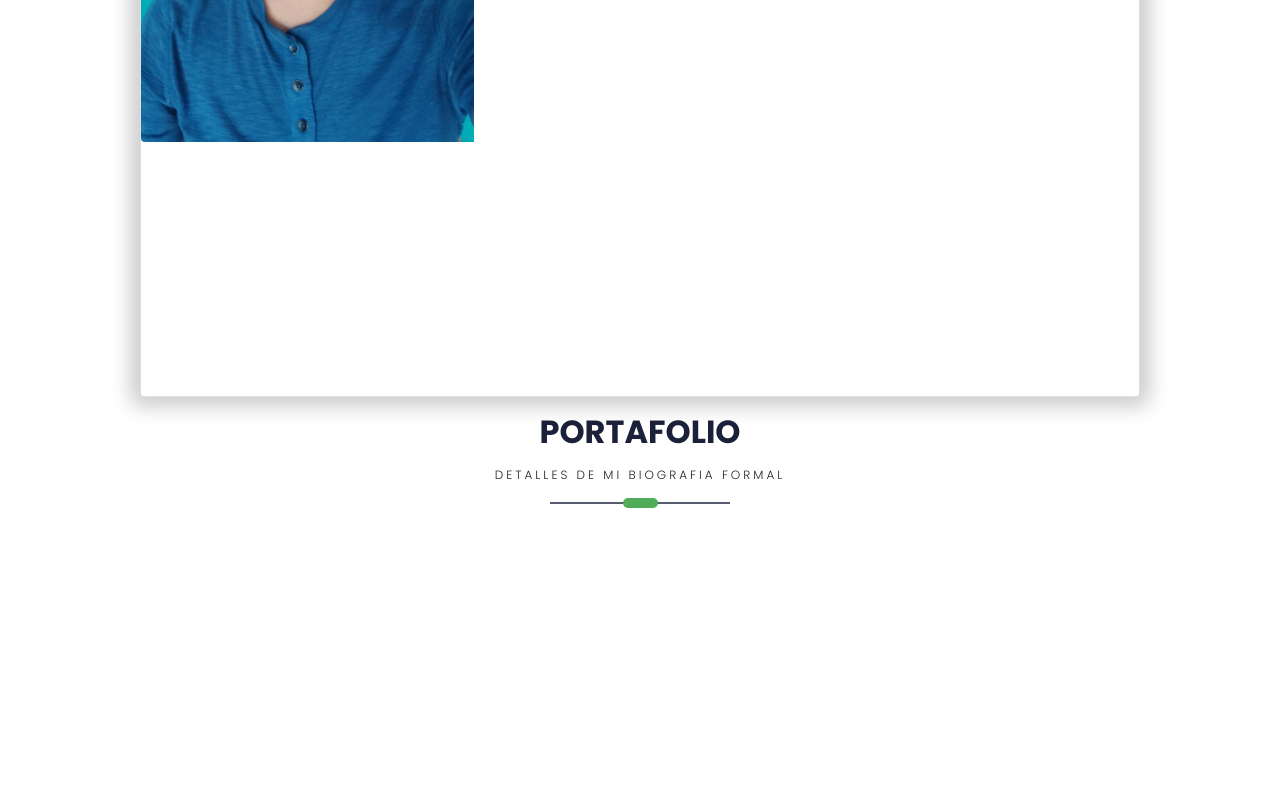
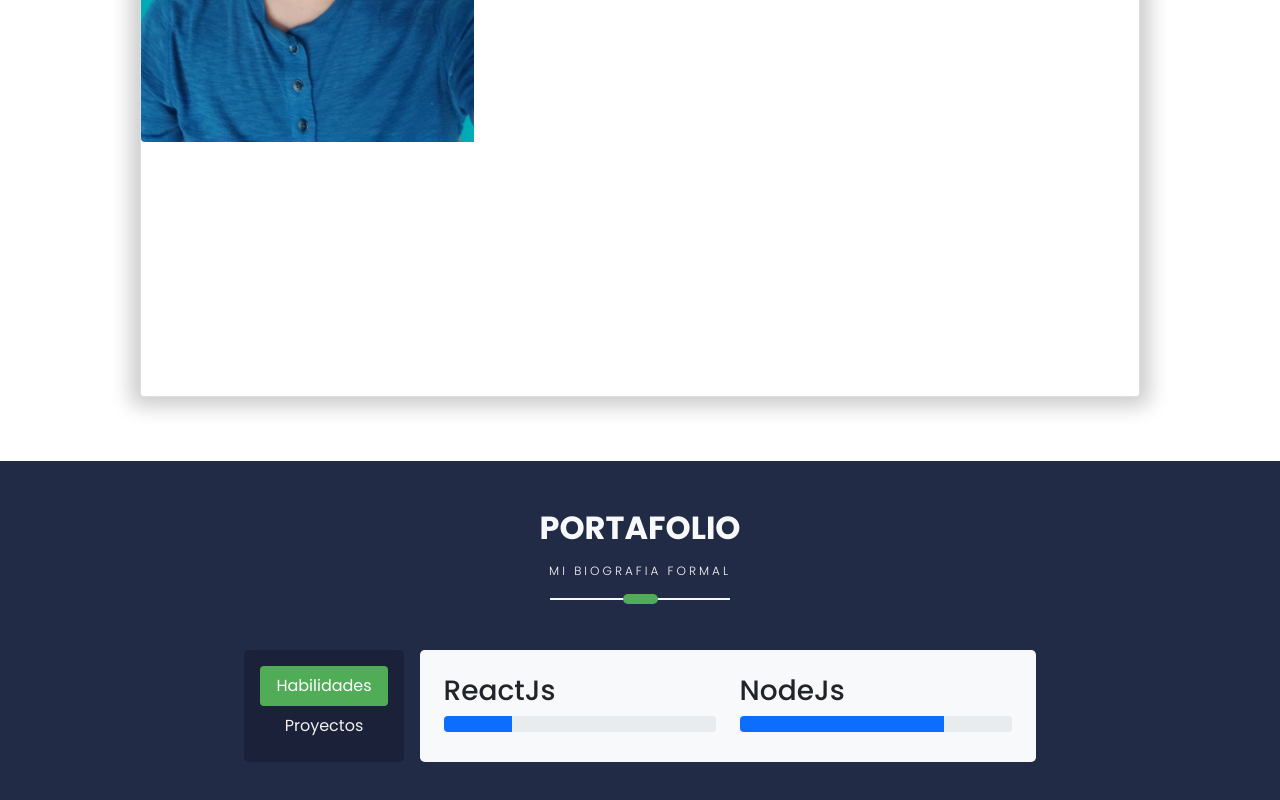
Before and after one commit to JonasG4/portfolio, a React (Create React App) app: page / in a window 1280 px wide. Shown: the part 1300-2100 px from the top of the page. Before the commit the page ends 1854 px from the top, so only its background shows below. Built offline with nearby package versions, Linux system fonts and the light colour scheme.

Commit message:
Agregando la seccion de portafolio

```diff
--- a/public/index.html
+++ b/public/index.html
@@ -14,7 +14,9 @@
   <!-- BOOTSTRAP -->
   <link href="https://cdn.jsdelivr.net/npm/bootstrap@5.1.3/dist/css/bootstrap.min.css" rel="stylesheet"
     integrity="sha384-1BmE4kWBq78iYhFldvKuhfTAU6auU8tT94WrHftjDbrCEXSU1oBoqyl2QvZ6jIW3" crossorigin="anonymous">
-
+  <script src="https://cdn.jsdelivr.net/npm/bootstrap@5.1.3/dist/js/bootstrap.bundle.min.js"
+    integrity="sha384-ka7Sk0Gln4gmtz2MlQnikT1wXgYsOg+OMhuP+IlRH9sENBO0LRn5q+8nbTov4+1p"
+    crossorigin="anonymous"></script>
   <!-- FontAwesome -->
   <script src="https://kit.fontawesome.com/dab50b8499.js" crossorigin="anonymous"></script>
 
--- a/src/Container/Components/NavList.css
+++ b/src/Container/Components/NavList.css
@@ -1,3 +1,3 @@
-.active{
+.nav-active{
     color: var(--mate-green) !important;
 }
--- a/src/Container/Components/NavList.jsx
+++ b/src/Container/Components/NavList.jsx
@@ -4,7 +4,7 @@ import './NavList.css'
 export default function NavList({id, title, active, setSelected}) {
   return (
     <li className="nav-item" onClick={() => setSelected(id)}>
-     <a className={active ? 'nav-link active' : "nav-link text-light"} href={`#${id}`}>{title}</a>
+     <a className={active ? 'nav-link nav-active' : "nav-link text-light"} href={`#${id}`}>{title}</a>
     </li>
     );
 }
--- a/src/Container/Home/Navbar.css
+++ b/src/Container/Home/Navbar.css
@@ -1,7 +1,3 @@
 .bg-mblue{
     background: var(--mate-blue);
 }
-
-.active{
-    color: var(--mate-green) !important;
-}
--- a/src/Container/Home/Navbar.jsx
+++ b/src/Container/Home/Navbar.jsx
@@ -16,7 +16,7 @@ export default function Navbar() {
             title: "Sobre mi"
         },
         {
-            id: "portafolio",
+            id: "portfolio",
             title: "Portafolio"
         },
         {
@@ -27,7 +27,7 @@ export default function Navbar() {
 
     return (
     <div>
-        <ul className="nav justify-content-end bg-mblue py-3 fw-bold active px-5">
+        <ul className="nav justify-content-end bg-mblue py-3 fw-bold px-5">
             {list.map((item) => (
                 <NavList
                     title={item.title}
--- a/src/Container/Home/Profile.css
+++ b/src/Container/Home/Profile.css
@@ -39,6 +39,12 @@ body{
 
 .text-dblue{
     color: var(--dark-blue);
+}
+
+.bg-dblue{ background-color: var(--dark-blue);}
+
+.bg-mgreen{
+    background-color: var(--mate-green) !important;
 }
 
 .btn-mgreen{
@@ -99,6 +105,20 @@ body{
     background-color:var(--mate-green)
 }
 
+button.active{
+    background-color: var(--mate-green) !important;
+}
+
+.btn-link{
+    color: #f1f1f1;
+}
+
+.btn-link:hover{
+    color: #fff;
+    background: rgba(255,255,255,.02);
+    transform: scale(1.02)
+}
+
 .card-aboutMe{
     max-width: 1000px;
     height: 700px;
@@ -107,6 +127,11 @@ body{
 
 .text-justify{
     text-align: justify;
+}
+
+.portfolio-container{
+    background: var(--dark-blue);
+    min-height: 800px;
 }
 
 @keyframes blink {
--- a/src/Container/Home/Profile.jsx
+++ b/src/Container/Home/Profile.jsx
@@ -76,7 +76,7 @@ export default function Profile() {
       </div>
       <svg xmlns="http://www.w3.org/2000/svg" viewBox="0 0 1440 320"><path fill="#1a2138" fill-opacity="1" d="M0,96L48,117.3C96,139,192,181,288,186.7C384,192,480,160,576,128C672,96,768,64,864,80C960,96,1056,160,1152,192C1248,224,1344,224,1392,224L1440,224L1440,0L1392,0C1344,0,1248,0,1152,0C1056,0,960,0,864,0C768,0,672,0,576,0C480,0,384,0,288,0C192,0,96,0,48,0L0,0Z"></path></svg>
 
-      <div id="sobreMi" className="container-fluid w-100 d-flex flex-column justify-content-center align-items-center aboutMe-Container">
+      <div id="sobreMi" className="container-fluid w-100 d-flex flex-column justify-content-center align-items-center aboutMe-Container mb-5">
         <section className="heading-container d-flex justify-content-center align-items-center flex-column w-100">
           <h2 className="heading-title text-dblue fw-bold">Sobre mí</h2>
           <h5 className="heading-subtitle fw-light">¿Por qué elegirme?</h5>
@@ -96,34 +96,81 @@ export default function Profile() {
               <div className="col-md-8">
                 <div className="card-body px-5 pt-4">
                   <p className="card-text text-justify">
-                   Soy un desarrollador web full stack que vive en San Miguel, El Salvador. Actualmente curso el 5to año de la carrera de Ingenieria en Desarrollo Software en la Universidad de Oriente (UNIVO).
-                   Desarrollo aplicaciones web combinando la logia y el diseño para ofrecer un producto con interfaz amigable, accesible y escalable siguendo las mejores practicas de programacion.
-                  <br /><br />
-                   Me encanta enfrentarme a nuevos retos, es increible que se puedan encontrar tantas formas diferentes de resolver un solo problema y que cada respuesta sea mas mejor que la anterior. Disfruto mucho resolviendo algoritmos
-                   complejos que desafian mucho mi logica.
+                    Soy un desarrollador web full stack que vive en San Miguel, El Salvador. Actualmente curso el 5to año de la carrera de Ingenieria en Desarrollo Software en la Universidad de Oriente (UNIVO).
+                    Desarrollo aplicaciones web combinando la logica y el diseño para ofrecer un producto con interfaz amigable, accesible y escalable siguendo las mejores practicas de programacion.
+                    <br /><br />
+                    Me encanta enfrentarme a nuevos retos, es increible que se puedan encontrar tantas formas diferentes de resolver un solo problema y que cada respuesta sea mas mejor que la anterior. Disfruto mucho resolviendo algoritmos
+                    complejos que desafian mucho mi logica.
                   </p>
                   <p className="card-text">
-
                   </p>
                 </div>
               </div>
             </div>
           </div>
-
         </div>
       </div>
 
-      <div id="portfolio" className="portfolio-container container-fluid">
-      <section className="heading-container d-flex justify-content-center align-items-center flex-column w-100">
-          <h2 className="heading-title text-dblue fw-bold">Portafolio</h2>
-          <h5 className="heading-subtitle fw-light">Detalles de mi biografia formal</h5>
+      <div id="portfolio" className="portfolio-container container-fluid py-5 bg-mblue">
+        <section className="heading-container d-flex justify-content-center align-items-center flex-column w-100">
+          <h2 className="heading-title text-light fw-bold">Portafolio</h2>
+          <h5 className="heading-subtitle fw-light text-light">Mi biografia formal</h5>
           <div className="heading-separator">
-            <div className="separator-line"></div>
+            <div className="separator-line bg-light"></div>
             <div className="separator-blob">
-              <div className="blob-shape"></div>
+              <div className="blob-shape bg-mgreen"></div>
             </div>
           </div>
         </section>
+        <div className="d-flex align-items-start">
+          <div className="container-fluid d-flex justify-content-center">
+            <div className="nav flex-column nav-pills me-3 bg-dblue p-3 rounded-3" id="v-pills-tab" role="tablist" aria-orientation="vertical">
+              <button className="nav-link btn-link active" id="v-pills-skills-tab" data-bs-toggle="pill" data-bs-target="#v-pills-skills" type="button" role="tab" aria-controls="v-pills-skills" aria-selected="true">Habilidades</button>
+              <button className="nav-link btn-link" id="v-pills-proyects-tab" data-bs-toggle="pill" data-bs-target="#v-pills-proyects" type="button" role="tab" aria-controls="v-pills-proyects" aria-selected="false">Proyectos</button>
+            </div>
+            <div className="tab-content bg-light w-50 p-4 rounded-3" id="v-pills-tabContent">
+              <div className="tab-pane fade show active " id="v-pills-skills" role="tabpanel" aria-labelledby="v-pills-skills-tab">
+                <div className="row">
+                  <div className="col">
+                    <h3>ReactJs</h3>
+                    <div class="progress">
+                      <div class="progress-bar w-25" role="progressbar" aria-valuenow="0" aria-valuemin="0" aria-valuemax="100"></div>
+                    </div>
+                  </div>
+                  <div className="col">
+                    <h3>NodeJs</h3>
+                    <div class="progress">
+                      <div class="progress-bar w-75" role="progressbar" aria-valuenow="0" aria-valuemin="0" aria-valuemax="100"></div>
+                    </div>
+                  </div>
+                </div>
+              </div>
+              <div className="tab-pane fade" id="v-pills-proyects" role="tabpanel" aria-labelledby="v-pills-proyects-tab">
+                <div className="row">
+                  <div class="card col">
+                    <img src="..." class="card-img-top" alt="..." />
+                    <div class="card-body">
+                      <p class="card-text">Some quick example text to build on the card title and make up the bulk of the card's content.</p>
+                    </div>
+                  </div>
+                  <div class="card col">
+                    <img src="..." class="card-img-top" alt="..." />
+                    <div class="card-body">
+                      <p class="card-text">Some quick example text to build on the card title and make up the bulk of the card's content.</p>
+                    </div>
+                  </div>
+                  <div class="card col">
+                    <img src="..." class="card-img-top" alt="..." />
+                    <div class="card-body">
+                      <p class="card-text">Some quick example text to build on the card title and make up the bulk of the card's content.</p>
+                    </div>
+                  </div>
+                </div>
+
+              </div>
+            </div>
+          </div>
+        </div>
       </div>
 
     </div>
```
Also changed, not shown: src/Container/Components/PortfolioList.jsx (deleted, +0 -11 lines), src/Container/Components/PortfolioList.css (deleted).
